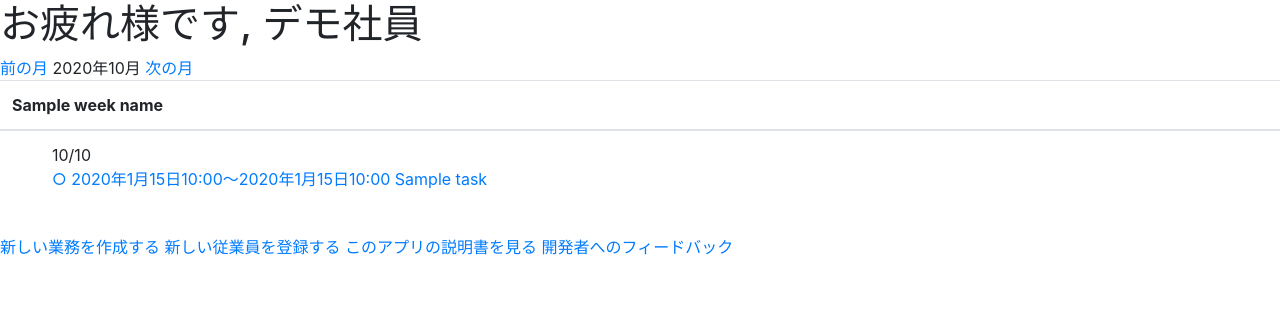
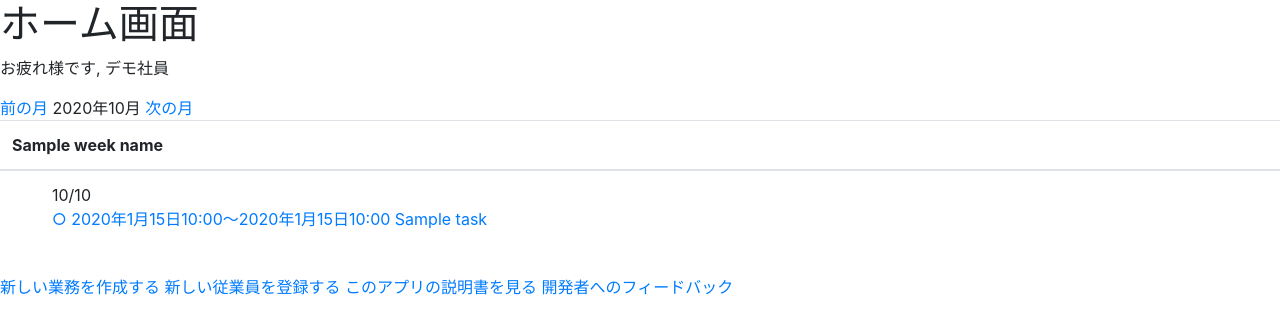
Before and after one commit to Yeongse/sunsun, a Django app: template shift/templates/shift/home.html in a window 1280 px wide. Shown: the top 334 px of the page. Run offline with Django 4.2, Linux system fonts and the light colour scheme; data comes from the database, SQL or seed files in the repository; the template is opened without the code that fills it: values that come from a table or form of the project are taken from there, most other values are stand-ins (such as "Sample title", 1, 10 or a date in 2020); some libraries are stand-ins or nearby versions.

Commit message:
fixed defect

```diff
--- a/shift/templates/shift/home.html
+++ b/shift/templates/shift/home.html
@@ -5,7 +5,8 @@
 {% endblock %}
 
 {% block body %}
-    <h1>お疲れ様です, {{ worker.name }}</h1>
+    <h1 class="theme">ホーム画面</h1>
+    <p class="message">お疲れ様です, {{ worker.name }}</p>
 
     {% comment %} 前後の月への遷移 {% endcomment %}
     <a href="{% url "shift:home" calendar_data.month_previous.year calendar_data.month_previous.month %}">前の月</a>
```
